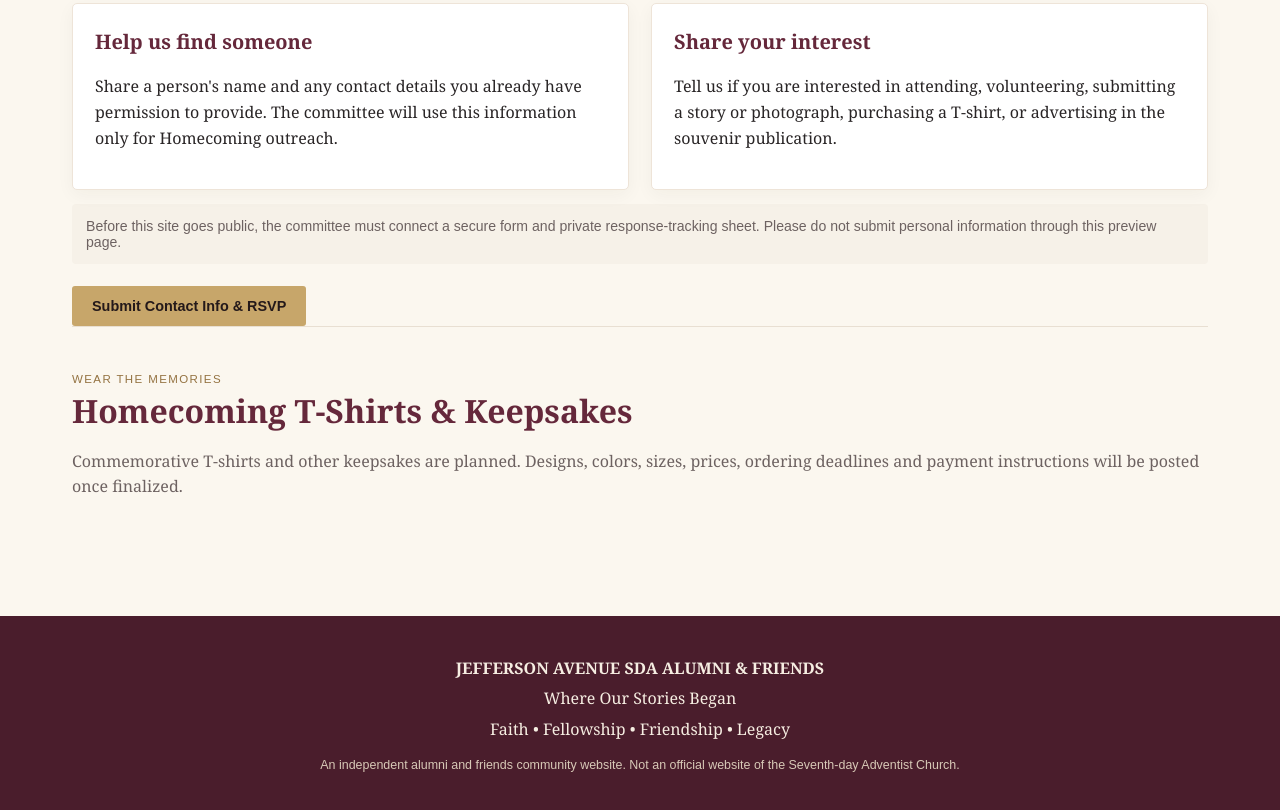
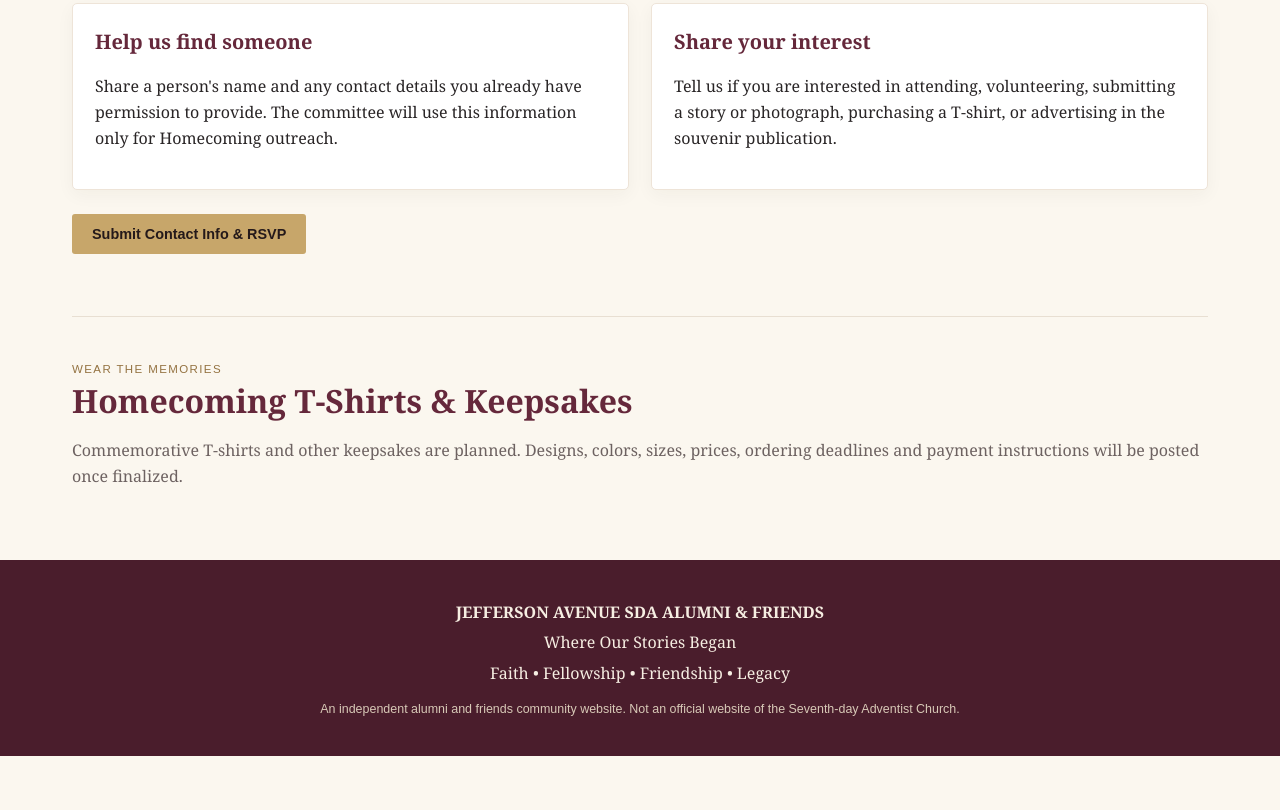
Before and after one commit to photoifyme2-crypto/309Legacy, a plain HTML site: page index.html in a window 1280 px wide. Shown: the part 3959-4769 px from the top of the page. After the commit the page ends 4715 px from the top, so only its background shows below. Drawn offline with Linux system fonts and the light colour scheme.

Commit message:
Refactor HTML structure and improve formatting

```diff
--- a/index.html
+++ b/index.html
@@ -1,7 +1,5 @@
 <!DOCTYPE html>
-<!-- saved from url=(0411)#homecoming -->
 <html lang="en"><head><meta http-equiv="Content-Type" content="text/html; charset=UTF-8">
-
 <meta name="viewport" content="width=device-width, initial-scale=1">
 <title>Jefferson Avenue | Alumni &amp; Friends</title>
 <meta name="description" content="A lasting home for the Jefferson Avenue SDA family, celebrating our stories, faith, friendships and legacy.">
@@ -10,18 +8,18 @@
 *{box-sizing:border-box}html{scroll-behavior:smooth}body{margin:0;font-family:Georgia,'Times New Roman',serif;color:var(--ink);background:var(--cream);line-height:1.6}
 header{background:var(--wine2);color:white;position:sticky;top:0;z-index:10;box-shadow:0 2px 12px #0002}
 .nav{max-width:1180px;margin:auto;padding:14px 22px;display:flex;align-items:center;justify-content:space-between;gap:20px}
-.brand{font-size:1.08rem;letter-spacing:.04em;font-weight:bold}.brand small{display:block;font: .7rem Arial,sans-serif;letter-spacing:.16em;color:#e8d8bb}
-nav{display:flex;gap:16px;flex-wrap:wrap;justify-content:flex-end}nav a{color:#fff;text-decoration:none;font: .82rem Arial,sans-serif}nav a:hover{color:#e8c98f}
+.brand{font-size:1.08rem;letter-spacing:.04em;font-weight:bold}.brand small{display:block;font:.7rem Arial,sans-serif;letter-spacing:.16em;color:#e8d8bb}
+nav{display:flex;gap:16px;flex-wrap:wrap;justify-content:flex-end}nav a{color:#fff;text-decoration:none;font:.82rem Arial,sans-serif}nav a:hover{color:#e8c98f}
 .hero{background:linear-gradient(90deg,#351622dc,#3516228c),url('https://images.unsplash.com/photo-1511632765486-a01980e01a18?auto=format&fit=crop&w=1800&q=85') center/cover;min-height:490px;display:flex;align-items:center;color:white}
-.hero-inner{max-width:1180px;margin:auto;padding:70px 24px;width:100%}.eyebrow{color:#e6c88f;text-transform:uppercase;letter-spacing:.2em;font: .76rem Arial,sans-serif}
-h1{font-size:clamp(2.6rem,6vw,5rem);line-height:1.02;max-width:760px;margin:18px 0}.hero p{font-size:1.2rem;max-width:650px}.btn{display:inline-block;background:var(--gold);color:#24191a;text-decoration:none;padding:12px 20px;border-radius:3px;font: bold .9rem Arial,sans-serif;margin:8px 10px 0 0}
+.hero-inner{max-width:1180px;margin:auto;padding:70px 24px;width:100%}.eyebrow{color:#e6c88f;text-transform:uppercase;letter-spacing:.2em;font:.76rem Arial,sans-serif}
+h1{font-size:clamp(2.6rem,6vw,5rem);line-height:1.02;max-width:760px;margin:18px 0}.hero p{font-size:1.2rem;max-width:650px}.btn{display:inline-block;background:var(--gold);color:#24191a;text-decoration:none;padding:12px 20px;border-radius:3px;font:bold .9rem Arial,sans-serif;margin:8px 10px 0 0}
 .btn.outline{background:transparent;border:1px solid #f2dfb9;color:white}
 main{max-width:1180px;margin:auto;padding:0 22px}.intro{padding:58px 0 28px;text-align:center;max-width:850px;margin:auto}.intro h2,.section-head h2{color:var(--wine);font-size:2rem;margin:0 0 12px}
 section{padding:46px 0;border-top:1px solid #e8dfd2}.section-head{margin-bottom:24px}.section-head p{color:var(--muted);margin:4px 0}
-.grid{display:grid;grid-template-columns:repeat(3,1fr);gap:18px}.card{background:white;padding:22px;border:1px solid #eee4d8;border-radius:5px;box-shadow:0 5px 18px #38251a0b}.card h3{color:var(--wine);margin:0 0 8px;font-size:1.25rem}.tag{font: .72rem Arial,sans-serif;letter-spacing:.12em;text-transform:uppercase;color:#947342}
-.event-date{font: bold .85rem Arial,sans-serif;color:var(--wine);letter-spacing:.06em}.notice{background:#f0e7d8;border-left:4px solid var(--gold);padding:18px 20px;margin:20px 0}
+.grid{display:grid;grid-template-columns:repeat(3,1fr);gap:18px}.card{background:white;padding:22px;border:1px solid #eee4d8;border-radius:5px;box-shadow:0 5px 18px #38251a0b}.card h3{color:var(--wine);margin:0 0 8px;font-size:1.25rem}.tag{font:.72rem Arial,sans-serif;letter-spacing:.12em;text-transform:uppercase;color:#947342}
+.event-date{font:bold .85rem Arial,sans-serif;color:var(--wine);letter-spacing:.06em}.notice{background:#f0e7d8;border-left:4px solid var(--gold);padding:18px 20px;margin:20px 0}
 .two{display:grid;grid-template-columns:1fr 1fr;gap:22px}.list{padding-left:20px}.price{font-size:1.7rem;color:var(--wine);font-weight:bold}
-.form-note{font: .88rem Arial,sans-serif;color:var(--muted);background:#f6f1e8;padding:14px;border-radius:4px}
+.form-note{font:.88rem Arial,sans-serif;color:var(--muted);background:#f6f1e8;padding:14px;border-radius:4px}
 footer{background:var(--wine2);color:#f6eee2;padding:35px 22px;text-align:center}footer p{margin:5px}
 @media(max-width:850px){.grid{grid-template-columns:repeat(2,1fr)}.nav{align-items:flex-start;flex-direction:column}nav{justify-content:flex-start}}
 @media(max-width:600px){.grid,.two{grid-template-columns:1fr}.hero{min-height:430px}nav{gap:10px}nav a{font-size:.76rem}}
@@ -103,7 +101,8 @@ footer{background:var(--wine2);color:#f6eee2;padding:35px 22px;text-align:center
 <section id="newsletter">
 <div class="two">
 <div><div class="tag">Stay in the loop</div><h2>The Jefferson Avenue Connection</h2><p>Our newsletter will share committee updates, event announcements, featured memories, people spotlights and important deadlines.</p></div>
-      <div class="card"><h3>Newsletter subscription</h3><p>Subscribe to receive Homecoming 2027 updates, announcements, and alumni news.</p><a class="btn" href="PASTE_YOUR_FORM_LINK_HERE" target="_blank" rel="noopener noreferrer">Join the Mailing List</a></div>
+<div class="card"><h3>Newsletter subscription</h3><p>Subscribe to receive Homecoming 2027 updates, announcements, and alumni news.</p><a class="btn" href="https://docs.google.com/forms/d/1g4MRhuuaOFIZa_l5dgTn9rto6Ckd4gCrNFQD9nyoU0k/viewform" target="_blank" rel="noopener noreferrer">Join the Mailing List</a></div>
+</div>
 </section>
 
 <section id="connect">
@@ -112,12 +111,12 @@ footer{background:var(--wine2);color:#f6eee2;padding:35px 22px;text-align:center
 <article class="card"><h3>Help us find someone</h3><p>Share a person's name and any contact details you already have permission to provide. The committee will use this information only for Homecoming outreach.</p></article>
 <article class="card"><h3>Share your interest</h3><p>Tell us if you are interested in attending, volunteering, submitting a story or photograph, purchasing a T-shirt, or advertising in the souvenir publication.</p></article>
 </div>
-    <p class="form-note">Before this site goes public, the committee must connect a secure form and private response-tracking sheet. Please do not submit personal information through this preview page.</p>
-  <a class="btn" href="PASTE_YOUR_FORM_LINK_HERE" target="_blank" rel="noopener noreferrer">Submit Contact Info &amp; RSVP</a>
+<p><a class="btn" href="https://docs.google.com/forms/d/1g4MRhuuaOFIZa_l5dgTn9rto6Ckd4gCrNFQD9nyoU0k/viewform" target="_blank" rel="noopener noreferrer">Submit Contact Info &amp; RSVP</a></p>
+</section>
 
 <section id="shop">
 <div class="section-head"><div class="tag">Wear the memories</div><h2>Homecoming T-Shirts &amp; Keepsakes</h2><p>Commemorative T-shirts and other keepsakes are planned. Designs, colors, sizes, prices, ordering deadlines and payment instructions will be posted once finalized.</p></div>
 </section>
 </main>
-<footer><p><strong>JEFFERSON AVENUE SDA ALUMNI &amp; FRIENDS</strong></p><p>Where Our Stories Began</p><p>Faith • Fellowship • Friendship • Legacy</p><p style="font: .78rem Arial,sans-serif;color:#d8c9b7;margin-top:16px">An independent alumni and friends community website. Not an official website of the Seventh-day Adventist Church.</p></footer>
+<footer><p><strong>JEFFERSON AVENUE SDA ALUMNI &amp; FRIENDS</strong></p><p>Where Our Stories Began</p><p>Faith • Fellowship • Friendship • Legacy</p><p style="font:.78rem Arial,sans-serif;color:#d8c9b7;margin-top:16px">An independent alumni and friends community website. Not an official website of the Seventh-day Adventist Church.</p></footer>
 </body></html>
```
Lines whose indentation alone changed are shown as unchanged.
